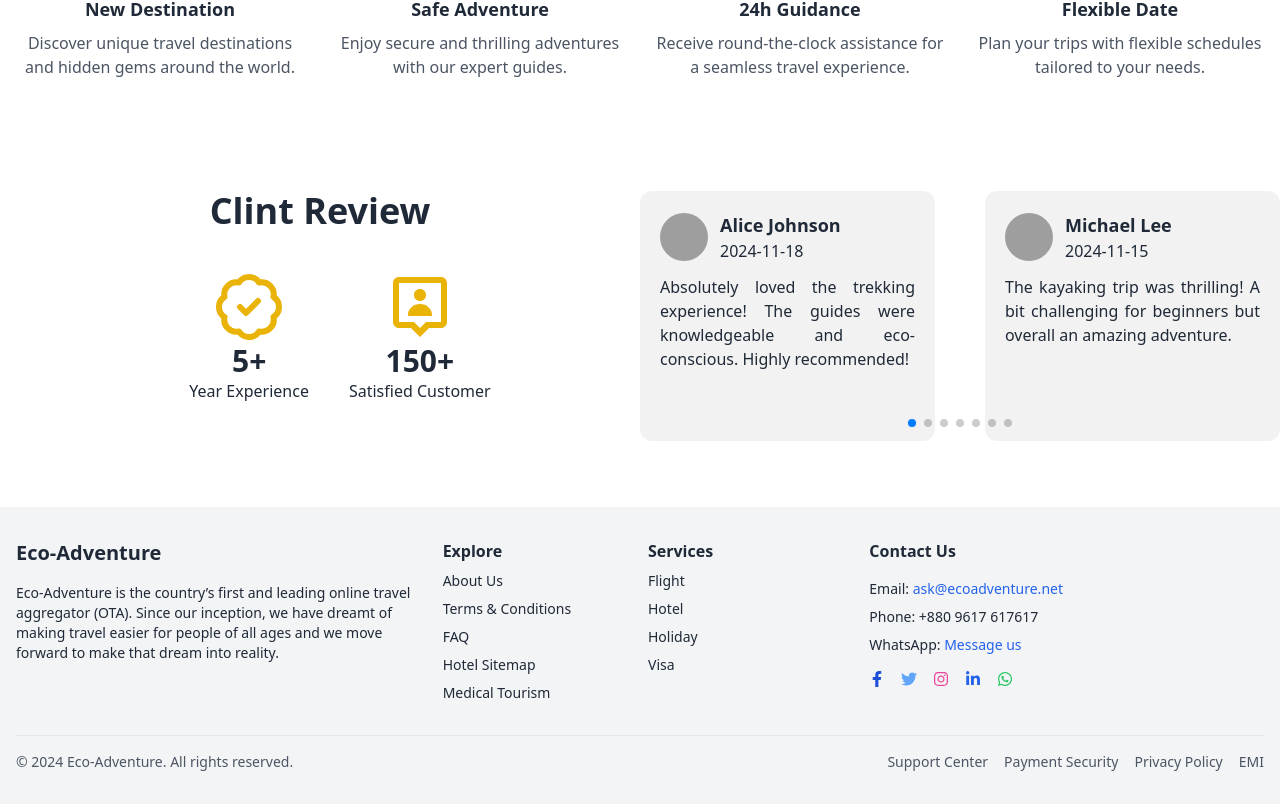
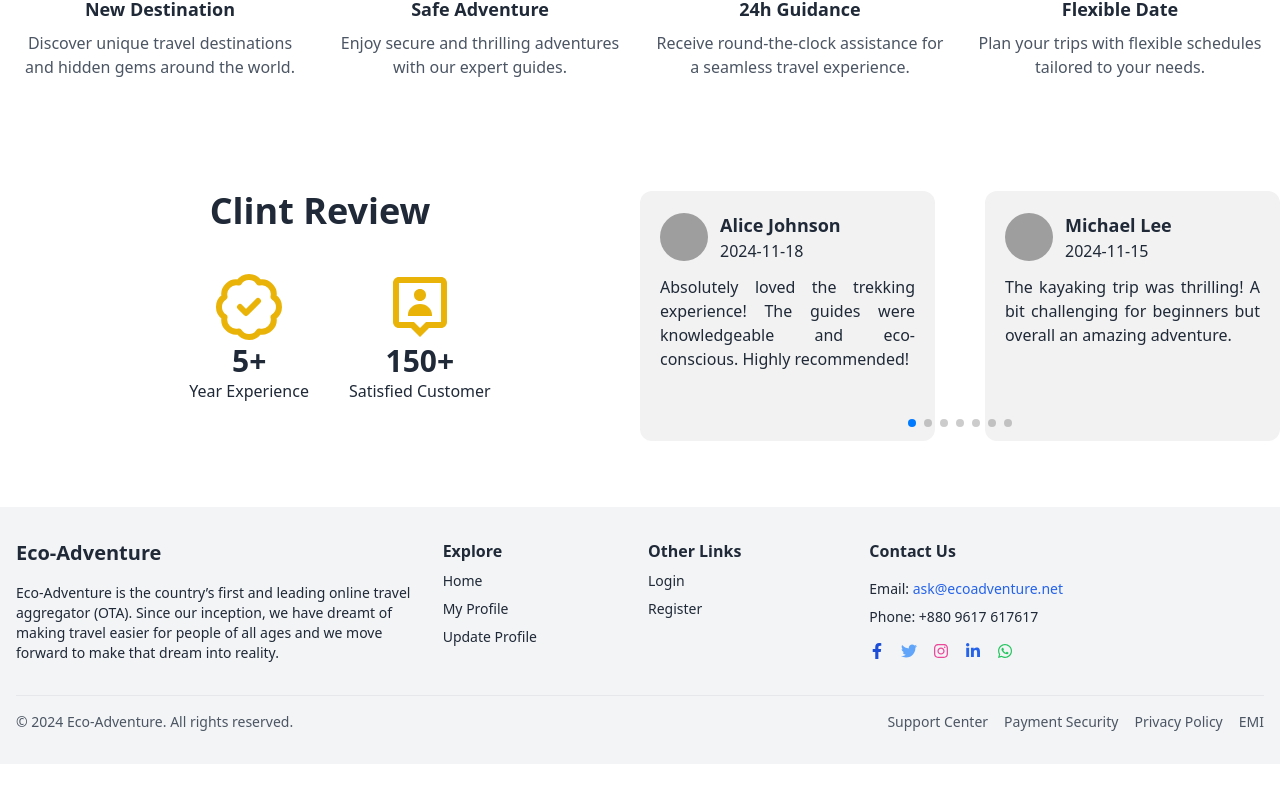
Before and after one commit to AkashPaul923/Eco-Advebture-firebase, a React (Vite) app: page / in a window 1280 px wide. Shown: the part 2329-3133 px from the top of the page. After the commit the page ends 3093 px from the top, so only its background shows below. Built offline with nearby package versions, Linux system fonts and the light colour scheme; no server answers; grey boxes are pictures that could not be loaded.

Commit message:
add links in footer

```diff
--- a/src/components/Footer/Footer.jsx
+++ b/src/components/Footer/Footer.jsx
@@ -22,20 +22,22 @@ const F = () => {
             <div>
               <h3 className="font-semibold mb-2">Explore</h3>
               <ul className="text-sm space-y-2">
-                <li>About Us</li>
+                {/* <li>About Us</li>
                 <li>Terms & Conditions</li>
                 <li>FAQ</li>
                 <li>Hotel Sitemap</li>
-                <li>Medical Tourism</li>
+                <li>Medical Tourism</li> */}
+                <li><Link to="/">Home</Link></li>
+                <li><Link to="/myprofile">My Profile</Link></li>
+                <li><Link to="/updateprofile">Update Profile</Link></li>
               </ul>
             </div>
             <div>
-              <h3 className="font-semibold mb-2">Services</h3>
+              <h3 className="font-semibold mb-2">Other Links</h3>
               <ul className="text-sm space-y-2">
-                <li>Flight</li>
-                <li>Hotel</li>
-                <li>Holiday</li>
-                <li>Visa</li>
+                <li><Link to="/auth/login">Login</Link></li>
+                  <li><Link to="/auth/register">Register</Link></li>
+                  {/* <li><Link to="/updateprofile">Update Profile</Link></li> */}
               </ul>
             </div>
           </div>
@@ -46,14 +48,13 @@ const F = () => {
             <ul className="text-sm space-y-2">
               <li>Email: <a href="mailto:ask@ecoadventure.net" className="text-blue-600">ask@ecoadventure.net</a></li>
               <li>Phone: +880 9617 617617</li>
-              <li>WhatsApp: <a href="#" className="text-blue-600">Message us</a></li>
             </ul>
             <div className="flex space-x-4 mt-4">
-              <Link to="/www.facebook.com"><FaFacebookF className="text-blue-700" /></Link>
-              <Link to="/www.twitter.com"><FaTwitter className="text-blue-400" /></Link>
-              <Link to="/www.instagram.com"><FaInstagram className="text-pink-500" /></Link>
-              <Link to="/www.linkedin.com"><FaLinkedinIn className="text-blue-600" /></Link>
-              <Link to="/www.whatsapp.com"><FaWhatsapp className="text-green-500" /></Link>
+              <div onClick={()=>window.open("https://www.facebook.com/", "_blank")}><FaFacebookF className="text-blue-700" /></div>
+              <div onClick={()=>window.open("https://www.twitter.com/", "_blank")}><FaTwitter className="text-blue-400" /></div>
+              <div onClick={()=>window.open("https://www.instagram.com/", "_blank")}><FaInstagram className="text-pink-500" /></div>
+              <div onClick={()=>window.open("https://www.linkedin.com/", "_blank")}><FaLinkedinIn className="text-blue-600" /></div>
+              <div onClick={()=>window.open("https://www.whatsapp.com/", "_blank")}><FaWhatsapp className="text-green-500" /></div>
             </div>
           </div>
         </div>
```
